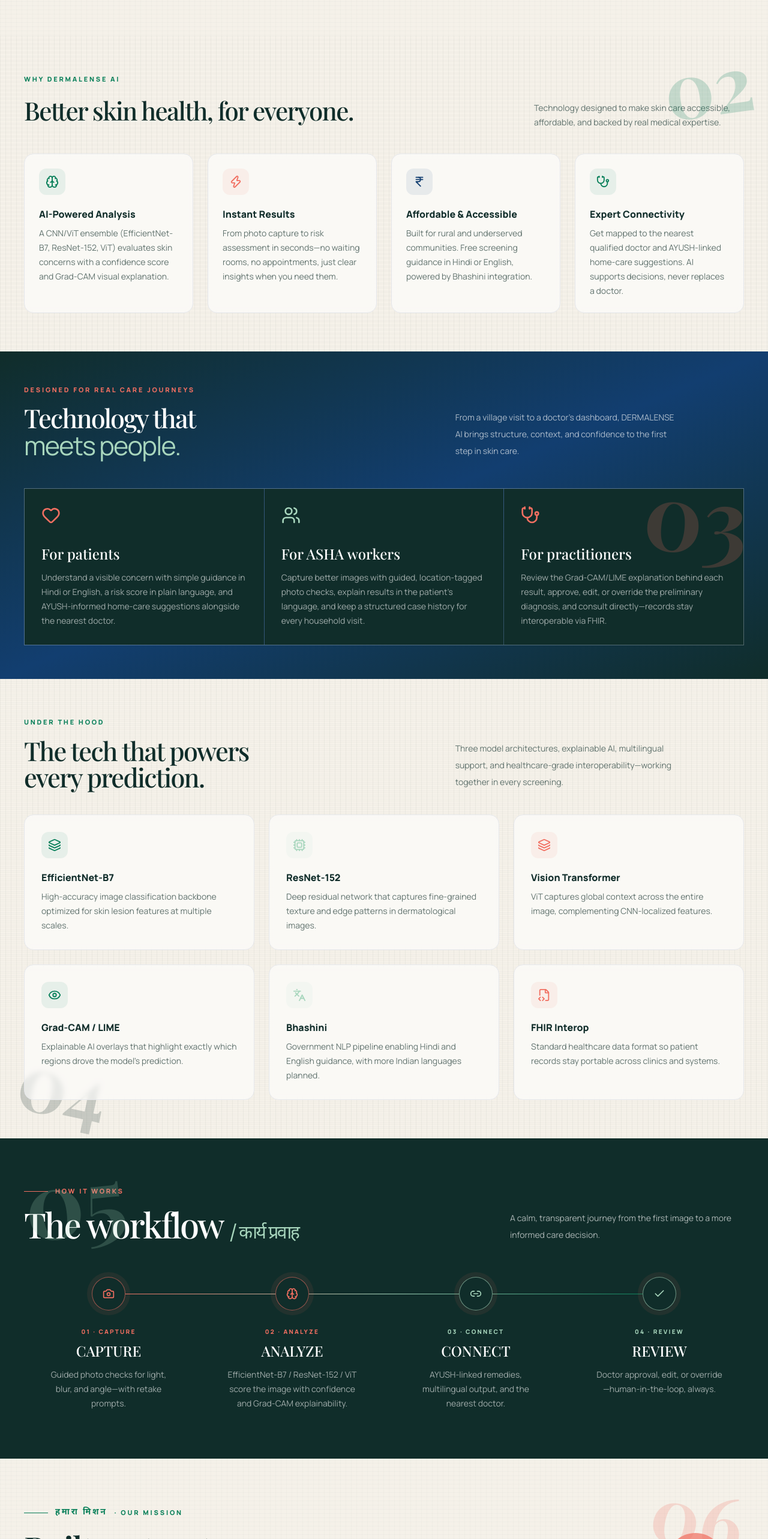
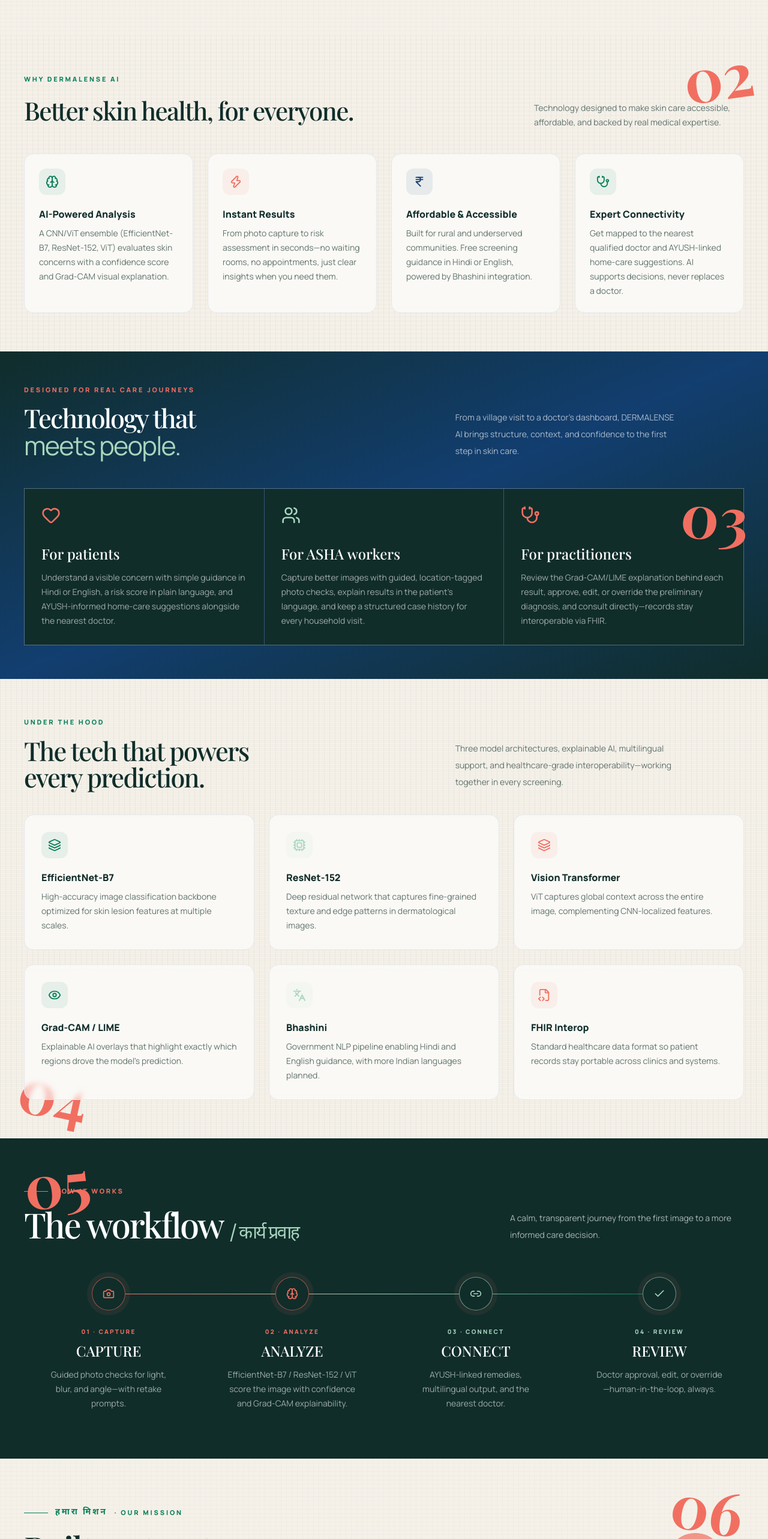
Before and after one commit to manavaghera/DERMALENSE.AI, a React (Vite) app: page / in a window 1280 px wide. Shown: the part 1125-3691 px from the top of the page at 60% size. Built offline with nearby package versions, Linux system fonts and the light colour scheme.

Commit message:
Match all section numbers to Hero 01 style - coral, full opacity

```diff
--- a/src/components/AboutSection.jsx
+++ b/src/components/AboutSection.jsx
@@ -4,7 +4,7 @@
 export default function AboutSection({ language }) {
   return (
     <section id="about-us" className="relative linen-texture bg-[#f5f1e9]" style={{ backgroundImage: 'linear-gradient(rgba(16,45,42,.025) 1px, transparent 1px), linear-gradient(90deg, rgba(16,45,42,.02) 1px, transparent 1px)', backgroundSize: '7px 7px, 9px 9px' }}>
-      <span className="absolute top-8 right-10 font-display text-[clamp(4rem,10vw,8rem)] font-bold leading-none opacity-20 pointer-events-none select-none text-[#f16f61] rotate-[10deg]">06</span>
+      <span className="absolute top-8 right-10 font-display text-[100px] font-bold leading-none pointer-events-none select-none text-[#f16f61] rotate-[10deg]">06</span>
       <div className="mx-auto grid max-w-[1320px] items-center gap-12 px-7 py-20 lg:grid-cols-2 lg:px-10">
         {/* Left content */}
         <div>
--- a/src/components/BenefitsSection.jsx
+++ b/src/components/BenefitsSection.jsx
@@ -31,7 +31,7 @@
 export default function BenefitsSection() {
   return (
     <section className="relative mx-auto max-w-[1320px] px-7 py-16 lg:px-10" style={{ backgroundImage: 'linear-gradient(rgba(16,45,42,.025) 1px, transparent 1px), linear-gradient(90deg, rgba(16,45,42,.02) 1px, transparent 1px)', backgroundSize: '7px 7px, 9px 9px' }}>
-      <span className="absolute top-4 right-6 font-display text-[clamp(4rem,10vw,8rem)] font-bold leading-none opacity-20 pointer-events-none select-none text-[#087f59] rotate-[-8deg]">02</span>
+      <span className="absolute top-4 right-6 font-display text-[100px] font-bold leading-none pointer-events-none select-none text-[#f16f61] rotate-[-8deg]">02</span>
       <div className="flex flex-col justify-between gap-5 md:flex-row md:items-end">
         <div>
           <p className="text-[11px] font-extrabold uppercase tracking-[.25em] text-[#087f59]">Why DERMALENSE AI</p>
--- a/src/components/CommunitySection.jsx
+++ b/src/components/CommunitySection.jsx
@@ -4,7 +4,7 @@
 export default function CommunitySection() {
   return (
     <section id="community" className="relative overflow-hidden bg-gradient-to-br from-[#102d2a] via-[#123e70] to-[#102d2a] text-white">
-      <span className="absolute top-1/2 -translate-y-1/2 right-8 font-display text-[clamp(5rem,12vw,10rem)] font-bold leading-none opacity-20 pointer-events-none select-none text-[#f16f61] rotate-[5deg]">03</span>
+      <span className="absolute top-1/2 -translate-y-1/2 right-8 font-display text-[100px] font-bold leading-none pointer-events-none select-none text-[#f16f61] rotate-[5deg]">03</span>
       <div className="mx-auto max-w-[1320px] px-7 py-14 lg:px-10">
         <div className="grid grid-cols-12 items-end gap-8">
           <div className="col-span-12 lg:col-span-5">
--- a/src/components/DatasetsSection.jsx
+++ b/src/components/DatasetsSection.jsx
@@ -49,7 +49,7 @@
 export default function DatasetsSection() {
   return (
     <section className="relative overflow-hidden bg-gradient-to-br from-[#102d2a] via-[#0e2a27] to-[#102d2a] text-white">
-      <span className="absolute bottom-4 right-12 font-display text-[clamp(5rem,12vw,10rem)] font-bold leading-none opacity-20 pointer-events-none select-none text-[#087f59] rotate-[-12deg]">07</span>
+      <span className="absolute bottom-4 right-12 font-display text-[100px] font-bold leading-none pointer-events-none select-none text-[#f16f61] rotate-[-12deg]">07</span>
       <div className="mx-auto max-w-[1320px] px-7 py-20 lg:px-10">
         {/* Header */}
         <div className="flex flex-col justify-between gap-5 md:flex-row md:items-end">
--- a/src/components/TechStackSection.jsx
+++ b/src/components/TechStackSection.jsx
@@ -43,7 +43,7 @@
 export default function TechStackSection() {
   return (
     <section className="relative overflow-hidden" style={{ backgroundImage: 'linear-gradient(rgba(16,45,42,.025) 1px, transparent 1px), linear-gradient(90deg, rgba(16,45,42,.02) 1px, transparent 1px)', backgroundSize: '7px 7px, 9px 9px' }}>
-      <span className="absolute bottom-6 left-8 font-display text-[clamp(4rem,10vw,8rem)] font-bold leading-none opacity-20 pointer-events-none select-none text-[#102d2a] rotate-[12deg]">04</span>
+      <span className="absolute bottom-6 left-8 font-display text-[100px] font-bold leading-none pointer-events-none select-none text-[#f16f61] rotate-[12deg]">04</span>
       <div className="mx-auto max-w-[1320px] px-7 py-16 lg:px-10">
         <div className="grid grid-cols-12 gap-8">
           <div className="col-span-12 lg:col-span-5">
--- a/src/components/WorkflowSection.jsx
+++ b/src/components/WorkflowSection.jsx
@@ -39,7 +39,7 @@
 
   return (
     <section id="workflow" className="relative overflow-hidden bg-[#102d2a] text-white">
-      <span className="absolute top-6 left-10 font-display text-[clamp(5rem,12vw,10rem)] font-bold leading-none opacity-20 pointer-events-none select-none text-[#a8d6bd] rotate-[-6deg]">05</span>
+      <span className="absolute top-6 left-10 font-display text-[100px] font-bold leading-none pointer-events-none select-none text-[#f16f61] rotate-[-6deg]">05</span>
       <div className="mx-auto max-w-[1320px] px-7 py-20 lg:px-10">
         {/* Header */}
         <div className="flex flex-col justify-between gap-5 md:flex-row md:items-end">
```
Also changed, not shown: screenshots/Screenshot 2026-08-12 123851.png (added).
